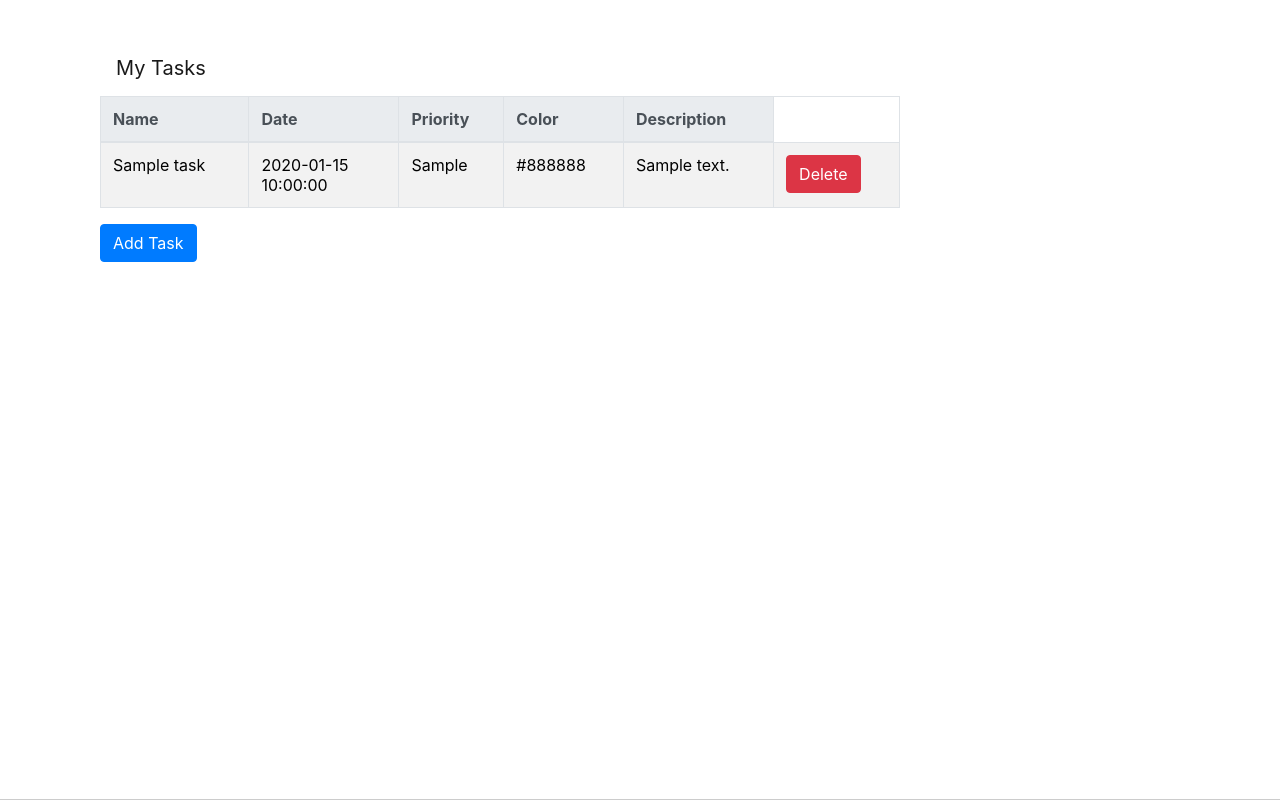
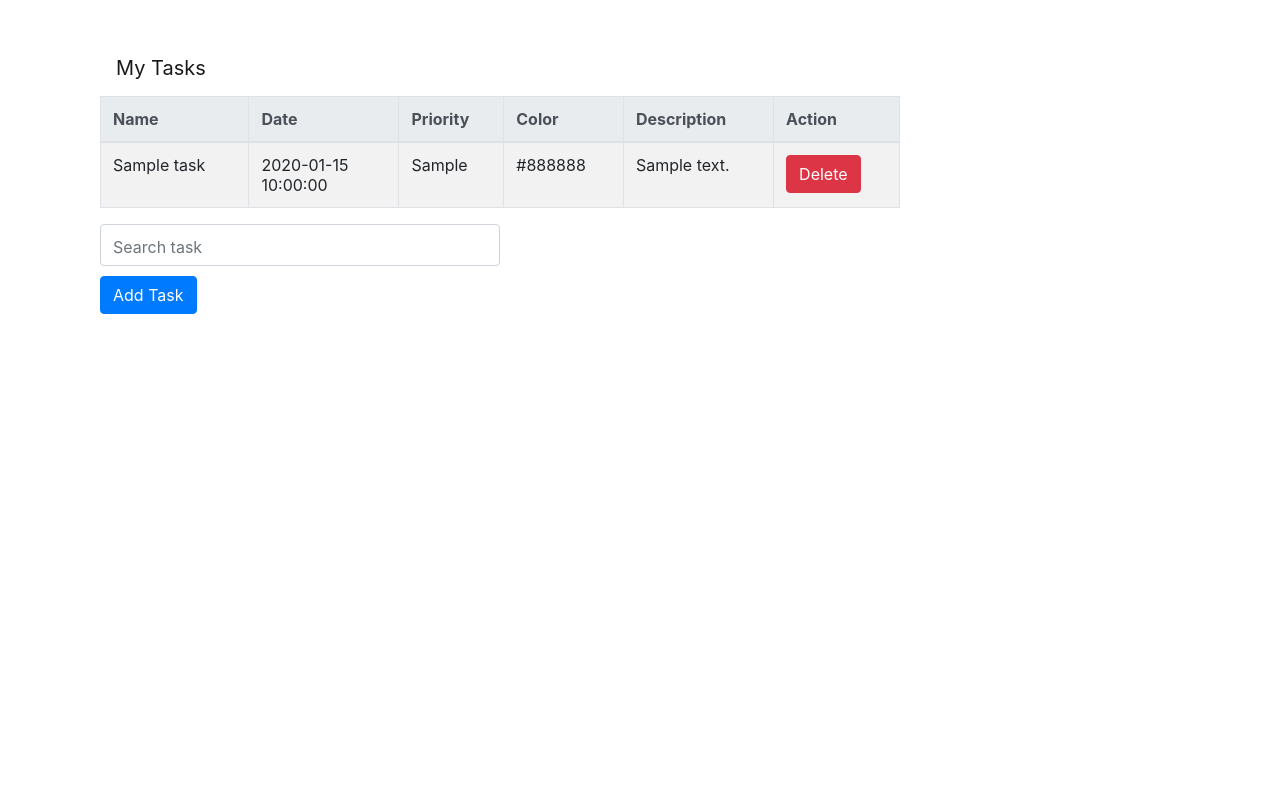
Before and after one commit to RESArnau/areverterElnino, a CodeIgniter app: page /database/index.php/tasks/show in a window 1280 px wide. Run offline with CodeIgniter, Linux system fonts and the light colour scheme; tables that the repository leaves empty or names only in its code hold one stand-in row (values such as "Sample post"); some libraries are stand-ins or nearby versions.

Commit message:
added get methods get task by and prepared to create table dynamic

```diff
--- a/application/controllers/Tasks.php
+++ b/application/controllers/Tasks.php
@@ -31,5 +31,13 @@
 			}
 
 		}
+		public function search(){
 
+			$result = $this->task_model->get_tasks_by_name($_POST['name']);
+
+			if($result){
+				echo json_encode($result);
+			}
+
+		}
 	}
--- a/application/models/Task_model.php
+++ b/application/models/Task_model.php
@@ -39,9 +39,17 @@ class Task_model extends CI_Model {
 
 	}
 
-	public function search_task($taskId){
+	public function get_tasks_by_name($name){
 
-		$query = $this->db->get_where('task', array('id' => $taskId));
+		$this->db->like('name', $name);
+		$query = $this->db->get('task');
+
+		return $query->result_array();
+	}
+
+	public function get_tasks_by_priority($priority){
+
+		$query = $this->db->get_where('task', array('priority' => $priority));
 
 		return $query->result_array();
 
--- a/application/views/tasks/task.php
+++ b/application/views/tasks/task.php
@@ -1,4 +1,5 @@
-<table class="table table-striped table-bordered" style="width: 800px;">
+<table id="tasksTable" class="table table-striped table-bordered" style="width: 800px;">
+
 	<thead class="thead-light">
 		<tr>
 			<th scope="col">Name</th>
@@ -6,6 +7,7 @@
 			<th scope="col">Priority</th>
 			<th scope="col">Color</th>
 			<th scope="col">Description</th>
+			<th scope="col">Action</th>
 		</tr>
 	</thead>
 	<tbody>
@@ -20,13 +22,17 @@
 			</tr>
 		<?php endforeach; ?>
 	</tbody>
+
 </table>
+<div>
+	<input class="form-control search" id="searchTask" type="text" placeholder="Search task">
+	<!-- Button trigger modal -->
+	<button style="right;" type="button" class="buttonAdd btn btn-primary" data-toggle="modal" data-target="#addTask">
+		Add Task
+	</button>
 
+</div>
 
-<!-- Button trigger modal -->
-<button type="button" class="btn btn-primary" data-toggle="modal" data-target="#addTask">
-  Add Task
-</button>
 
 <!-- Modal Add-->
 <div class="modal fade" id="addTask" tabindex="-1" role="dialog" aria-labelledby="Add Task" aria-hidden="true">
@@ -106,14 +112,41 @@
                 type: 'post',
                 success: function (response) {
                     if (response) {
+
                     document.getElementById(response).remove();
-                     $("#deleteTask").modal('hide');
+
+                    $("#deleteTask").modal('hide');
 
                     } else {
-                       console.log("ese");
+
                     }
                 }
             });
 	}
 
+	function createTable(data){
+
+		//create table dynamic
+	}
+
+	var input = document.querySelector('#searchTask');
+
+	input.addEventListener('change', function()
+	{
+		$.ajax({
+                data: {name: input.value},
+                url: '<?php echo base_url()?>index.php/tasks/search',
+                type: 'post',
+                success: function (response) {
+                    if (response) {
+                   	createTable(response);
+
+                    } else {
+
+                    }
+                }
+            });
+
+	});
+
 </script>
--- a/css/style.css
+++ b/css/style.css
@@ -1,12 +1,18 @@
 
 body {
-  font-size:30px;
-  color:#000;
-  border-bottom: 1px solid #ccc;
+
   padding-top:40px;
   padding-left:100px;
   padding-bottom:15px;
 }
+
+.search{
+	width: 400px;
+	padding-top: 10px;
+	margin-bottom: 10px;
+}
+
+
 .modal-content{
   border:black 6px solid;
   padding-top: 10px;
```
